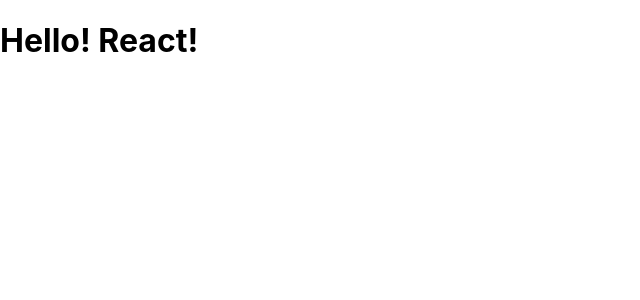
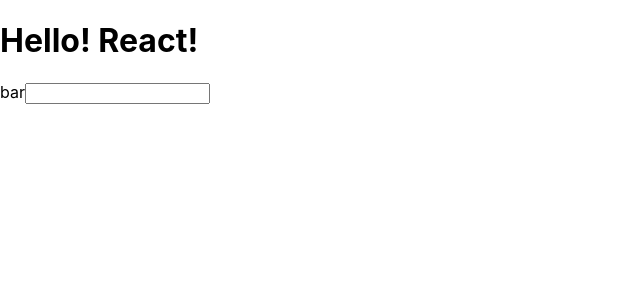
Before and after one commit to paloma810/react-learn, a React (Create React App) app: page / in a window 1280 px wide. Shown: the top 300 px of the page, without its empty margins (0-640 px from the left). Built offline with nearby package versions, Linux system fonts and the light colour scheme.

Commit message:
fix App.js to learn JSX

```diff
--- a/src/App.js
+++ b/src/App.js
@@ -1,8 +1,12 @@
+import React from 'react';
+
 function App() {
   return (
-    <div>
+    <React.Fragment>
       <h1>Hello! React!</h1>
-    </div>
+      <label htmlFor="bar">bar</label>
+      <input type="text" onChange={() => {console.log("I am clicked!")}}/>
+    </React.Fragment>
   );
 }
 
```
